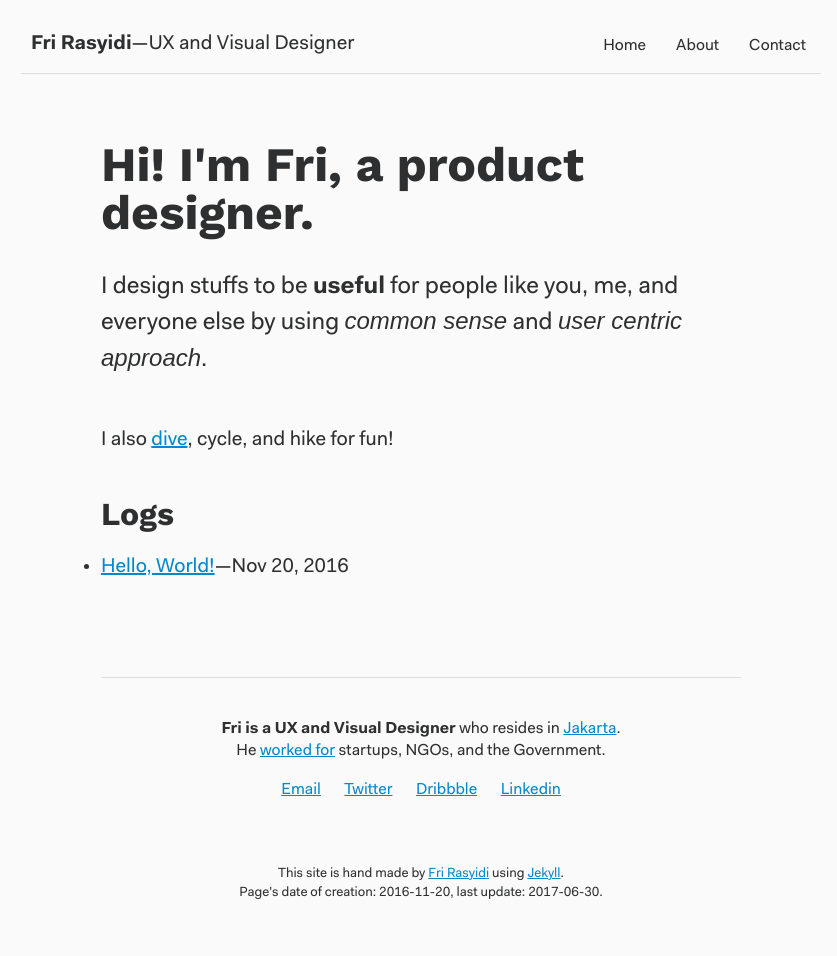
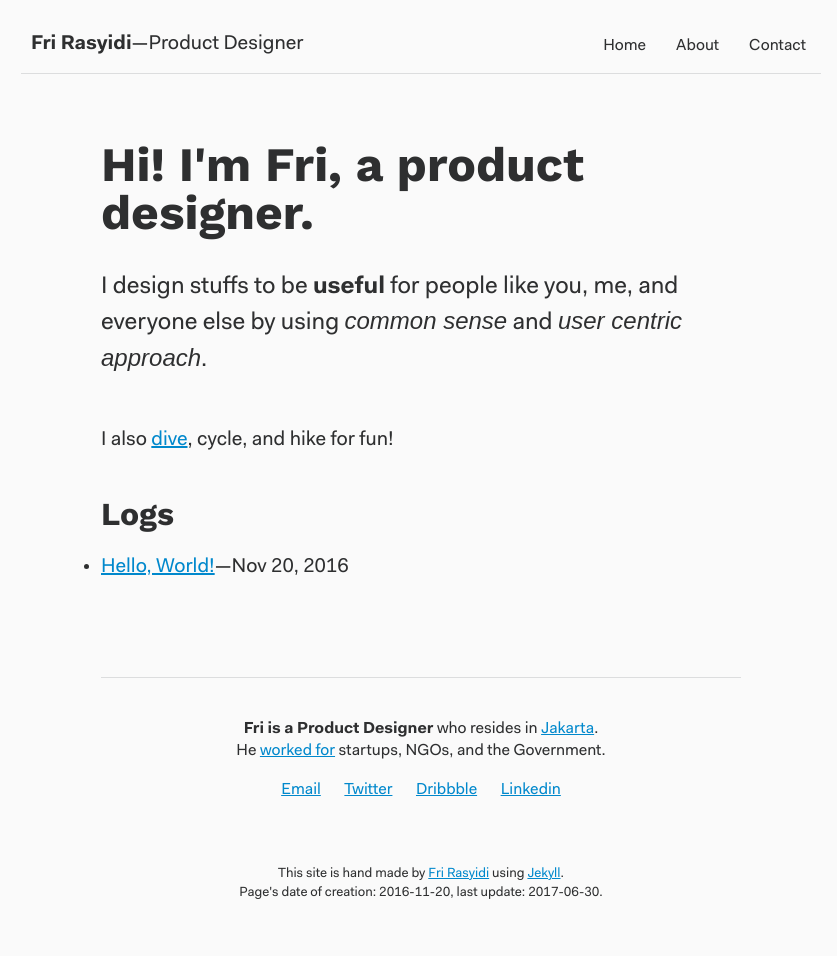
Before and after one commit to frirasyidi/frirasyidi.github.io, a Jekyll site: the page built from index.html, in a window 1280 px wide. Shown: the whole page, without its empty margins (219-1056 px from the left). Built offline with Jekyll 4.4.1, drawn with Linux system fonts in a browser that asks for light colours; some web fonts are replaced.

Commit message:
Update site title

```diff
--- a/_config.yml
+++ b/_config.yml
@@ -1,8 +1,8 @@
 # Site Settings
-title: Fri Rasyidi—UX+Visual Designer
+title: Fri Rasyidi—Product Designer
 email: fri@frirasyidi.com
 description: >
-  Fri is a UX+Visual Designer who builds useful products with common sense and user centeric approach.
+  Fri is a Product Designer who design stuffs to be useful for people by using common sense and user centric approach.
 baseurl: ""
 url: "http://frirasyidi.com"
 twitter_username: frirasyidi
--- a/_config_dev.yml
+++ b/_config_dev.yml
@@ -1,8 +1,8 @@
 # Site Settings
-title: Fri Rasyidi—UX+Visual Designer
+title: Fri Rasyidi—Product Designer
 email: fri@frirasyidi.com
 description: >
-  Fri is a UX+Visual Designer who builds useful products with common sense and user centeric approach.
+  Fri is a Product Designer who design stuffs to be useful for people by using common sense and user centric approach.
 baseurl: ""
 url: "http://localhost:4000"
 twitter_username: frirasyidi
--- a/_includes/footer.html
+++ b/_includes/footer.html
@@ -1,6 +1,6 @@
 <footer class="footer">
 	<div class="footer-inner">
-		<p><strong>Fri is a UX and Visual Designer</strong> who resides in <a href="https://www.google.co.id/maps/place/Special+Capital+Region+of+Jakarta/@-6.2297281,106.6894305,11z/data=!3m1!4b1!4m5!3m4!1s0x2e69f3e945e34b9d:0x100c5e82dd4b820!8m2!3d-6.1744651!4d106.822745?hl=en">Jakarta</a>.<br/>He <a href="/about#timeline">worked for</a> startups, NGOs, and the Government.</p>
+		<p><strong>Fri is a Product Designer</strong> who resides in <a href="https://www.google.co.id/maps/place/Special+Capital+Region+of+Jakarta/@-6.2297281,106.6894305,11z/data=!3m1!4b1!4m5!3m4!1s0x2e69f3e945e34b9d:0x100c5e82dd4b820!8m2!3d-6.1744651!4d106.822745?hl=en">Jakarta</a>.<br/>He <a href="/about#timeline">worked for</a> startups, NGOs, and the Government.</p>
 
 		<div class="contacts">
 			<a href="mailto:fri@frirasyidi.com">Email</a>
--- a/_includes/header.html
+++ b/_includes/header.html
@@ -1,7 +1,7 @@
 <header>
 	<div class="header-inner">
 		<div class="logo">
-			<a href="/"><strong>Fri&nbsp;Rasyidi</strong>—UX&nbsp;and&nbsp;Visual&nbsp;Designer</a>
+			<a href="/"><strong>Fri&nbsp;Rasyidi</strong>—Product&nbsp;Designer</a>
 		</div>
 
 		<nav>
```
